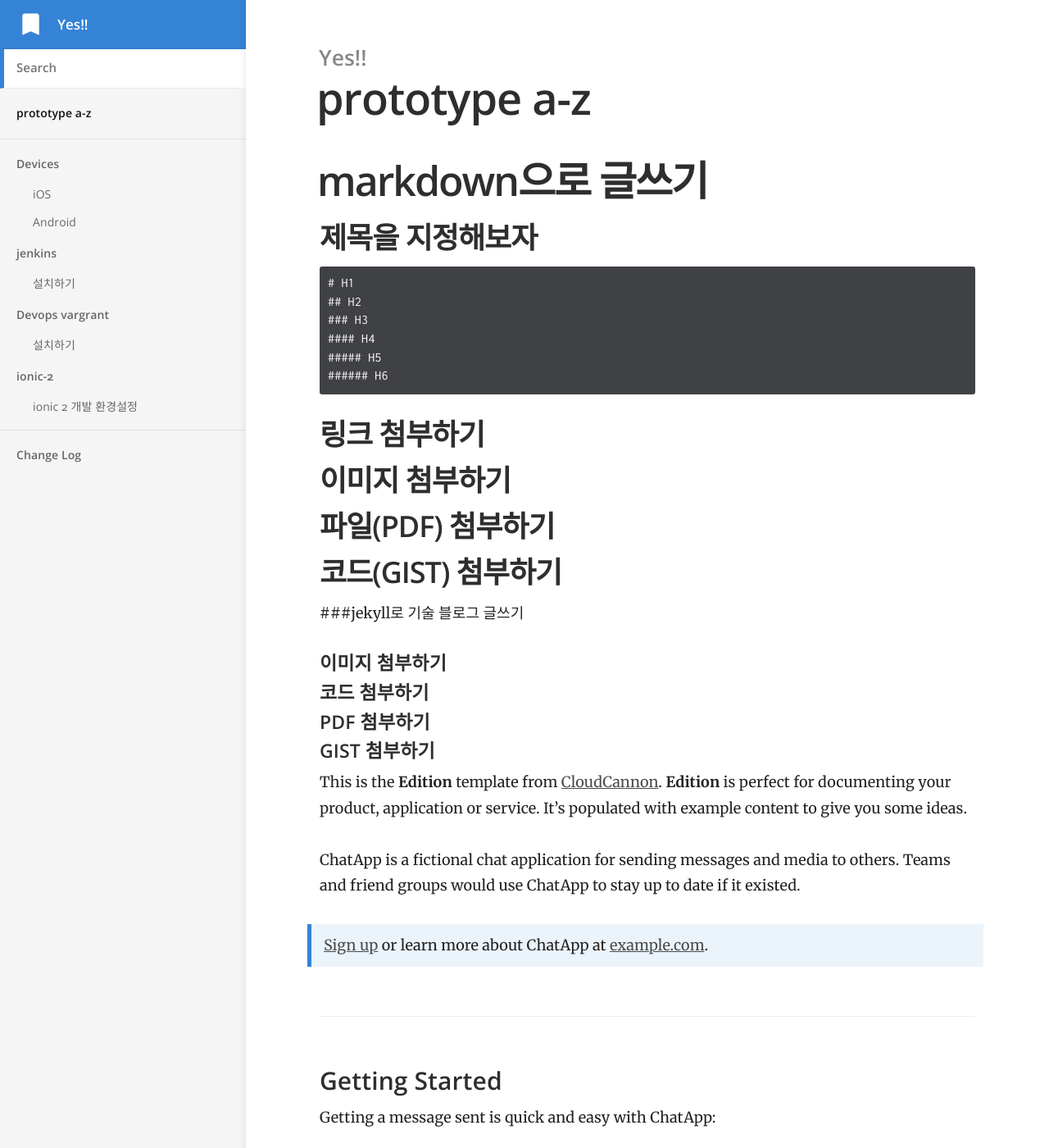
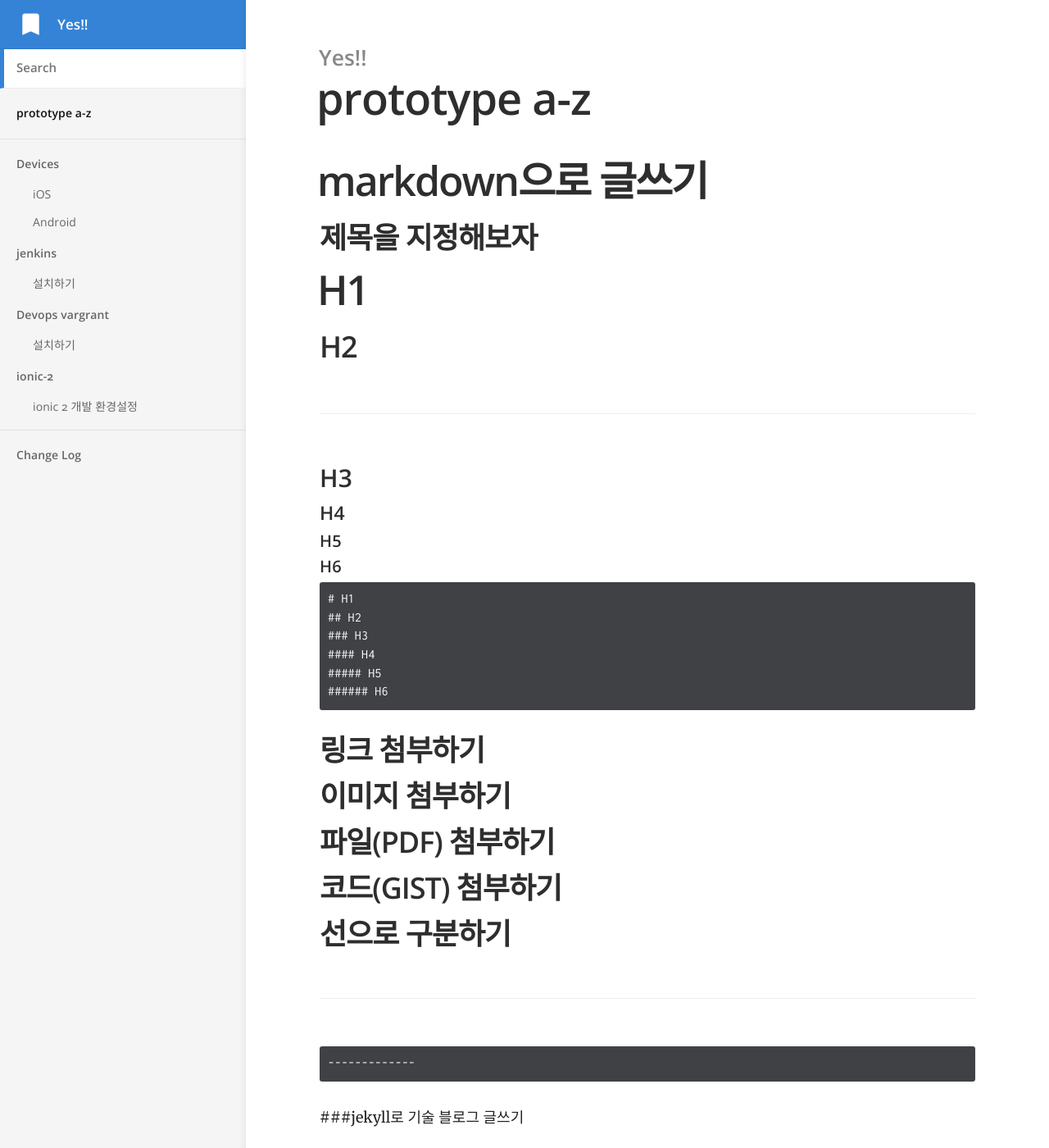
Before and after one commit to j2yes/j2yes.github.io, a Jekyll site: the page built from index.md, in a window 1280 px wide and 1400 px high. Shown: the whole window at 82% size. Built offline with Jekyll 4.4.1, drawn with Linux system fonts in a browser that asks for light colours; comment, search, counter and statistics services are not loaded.

Commit message:
Updated 'index.md' via CloudCannon

````diff
--- a/index.md
+++ b/index.md
@@ -7,6 +7,13 @@
 # markdown으로 글쓰기
 
 ## 제목을 지정해보자
+
+# H1
+## H2
+### H3
+#### H4
+##### H5
+###### H6
 
 ```
 # H1
@@ -25,6 +32,12 @@
 
 ## 코드(GIST) 첨부하기
 
+## 선으로 구분하기
+-------------
+
+```
+-------------
+```
 
 
 
````
